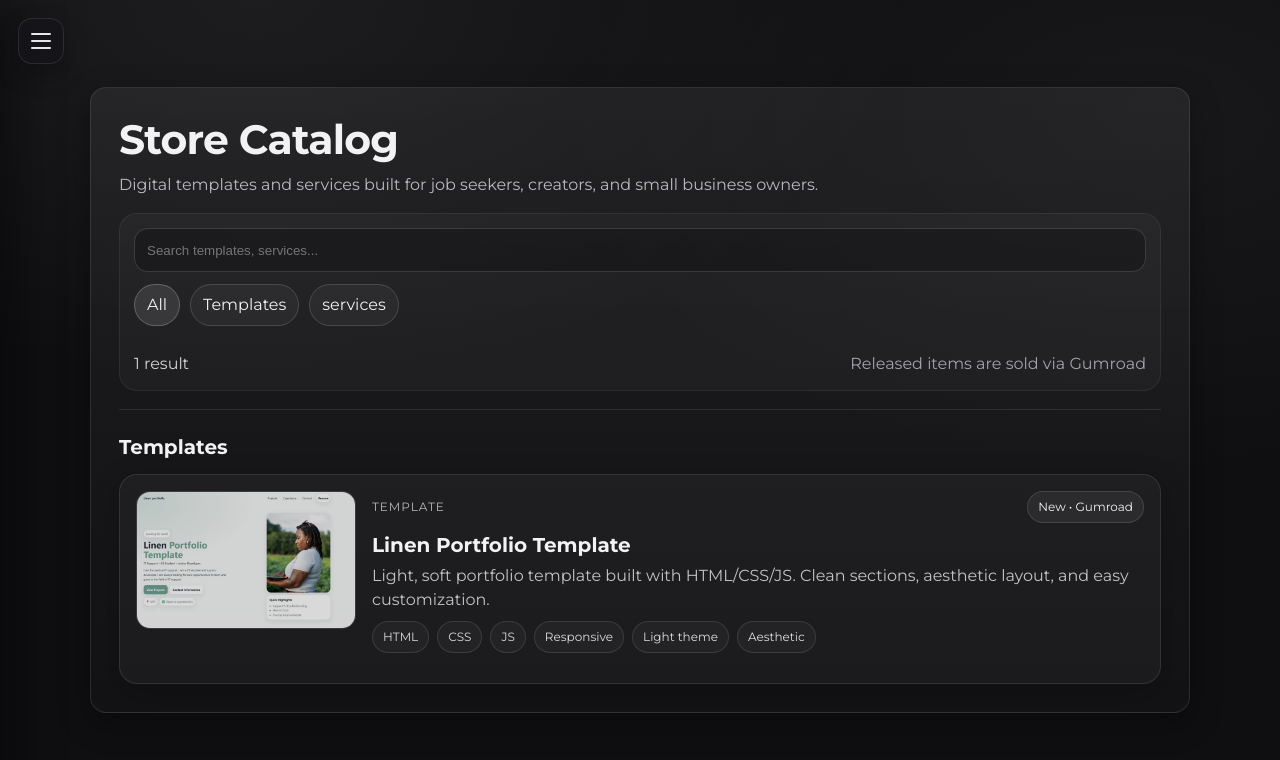
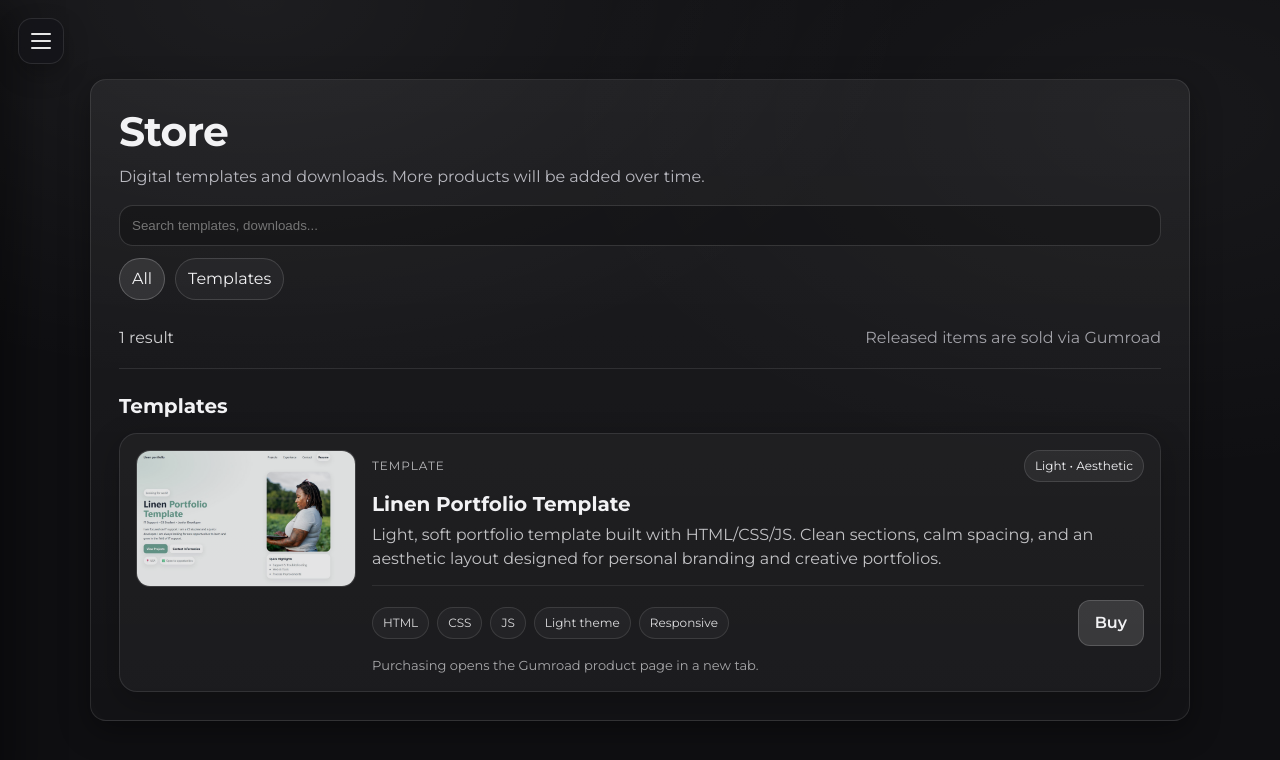
Before and after one commit to TylessiaW/Portfolio, a plain HTML site: page store.html in a window 1280 px wide. Drawn offline with Linux system fonts and the light colour scheme.

Commit message:
Add files via upload

```diff
--- a/assets/css/styles.css
+++ b/assets/css/styles.css
@@ -547,232 +547,87 @@ small {
   .exp-meta{ white-space: normal; }
 }
 
-/* Store page */
-.store-controls{
-  display: grid;
-  gap: 12px;
-  margin-top: 6px;
-}
+/* ==========================================================
+   Store product bottom row (tags + buy button)
+   ========================================================== */
 
-.store-search input{
-  width: 100%;
-  padding: 12px 12px;
-  border-radius: 14px;
-  border: 1px solid rgba(255,255,255,0.14);
-  background: rgba(0,0,0,0.25);
-  color: var(--text);
-}
-
-.store-filters{
+.product__tags{
   display: flex;
   flex-wrap: wrap;
-  gap: 10px;
-}
-
-.filter{
-  padding: 10px 12px;
-  border-radius: 999px;
-  border: 1px solid rgba(255,255,255,0.14);
-  background: rgba(255,255,255,0.05);
-  color: rgba(255,255,255,0.86);
-  cursor: pointer;
-  font-weight: 600;
-}
-
-.filter.active{
-  background: rgba(255,255,255,0.12);
-  border-color: rgba(255,255,255,0.20);
-}
-
-.store-grid{
-  display: grid;
-  gap: 14px;
-  grid-template-columns: repeat(3, minmax(0, 1fr));
-  margin-top: 14px;
-}
-
-@media (max-width: 980px){
-  .store-grid{ grid-template-columns: repeat(2, minmax(0, 1fr)); }
-}
-@media (max-width: 720px){
-  .store-grid{ grid-template-columns: 1fr; }
-}
-
-.product{
-  padding: 18px;
-  border-radius: 16px;
-  border: 1px solid rgba(255,255,255,0.10);
-  background: rgba(255,255,255,0.04);
-}
-
-.product-top{
-  display: flex;
-  justify-content: space-between;
-  align-items: center;
-  gap: 10px;
-  margin-bottom: 10px;
-}
-
-.product-tag{
-  font-size: 0.85rem;
-  opacity: 0.85;
-  padding: 6px 10px;
-  border-radius: 999px;
-  border: 1px solid rgba(255,255,255,0.12);
-  background: rgba(255,255,255,0.03);
-}
-
-.product-status{
-  font-size: 0.85rem;
-  opacity: 0.8;
-}
-
-.product-title{
-  font-size: 1.05rem;
-  margin-bottom: 8px;
-}
-
-.product-desc{
-  color: rgba(255,255,255,0.78);
-  line-height: 1.65;
-}
-
-.product-meta{
-  display: flex;
-  flex-wrap: wrap;
-  gap: 10px;
-  margin-top: 12px;
-}
-
-.product-actions{
-  margin-top: 14px;
-}
-
-.store-empty{
-  text-align: center;
-  margin-top: 18px;
-  padding: 18px;
-  border-radius: 16px;
-  border: 1px solid rgba(255,255,255,0.10);
-  background: rgba(255,255,255,0.03);
-}
-
-/* Accessible helper */
-.sr-only{
-  position:absolute;
-  width:1px;height:1px;
-  padding:0;margin:-1px;
-  overflow:hidden;clip:rect(0,0,0,0);
-  white-space:nowrap;border:0;
-}
-/* ===== Store page polish ===== */
-.store-grid { margin-top: 18px; }
-.store-card h3 { margin: 10px 0 6px; }
-.store-card p { margin: 0; max-width: 52ch; }
-
-.store-card .pill-row { margin-top: 12px; }
-.store-actions { margin-top: 16px; }
-
-@media (min-width: 900px){
-  .store-card { min-height: 240px; display:flex; flex-direction:column; }
-  .store-actions { margin-top:auto; }
-}
-.store-controls{
-  margin-top: 18px;
-  padding: 14px;
-  border-radius: 18px;
-  background: rgba(255,255,255,0.03);
-  border: 1px solid rgba(255,255,255,0.06);
-}
-
-.store-search{
-  height: 44px;
-  border-radius: 14px;
-}
-/* Better section spacing */
-.h2 { margin: 22px 0 12px; }
-.grid.grid-3 { gap: 16px; }
-
-/* Product card */
-.product{
-  display:grid;
-  grid-template-columns: 220px 1fr;
-  gap: 16px;
-  padding: 16px;
-  border-radius: 18px;
-  border: 1px solid rgba(255,255,255,.10);
-  background: rgba(255,255,255,.035);
-  box-shadow: 0 10px 30px rgba(0,0,0,.25);
-}
-
-@media (max-width: 780px){
-  .product{ grid-template-columns: 1fr; }
-}
-
-.product__media{ text-decoration:none; color: inherit; }
-.product__thumb{
-  border-radius: 14px;
-  aspect-ratio: 16 / 10;
-  background: rgba(255,255,255,.06);
-  border: 1px solid rgba(255,255,255,.10);
-  display:grid;
-  place-items:center;
-  font-size: 13px;
-  opacity: .85;
-}
-
-.product__top{
-  display:flex;
-  align-items:center;
-  justify-content:space-between;
-  gap: 12px;
-}
-
-.product__type{
-  font-size: 12px;
-  letter-spacing: .08em;
-  text-transform: uppercase;
-  opacity: .7;
-}
-
-.product__badge{
-  font-size: 12px;
-  padding: 6px 10px;
-  border-radius: 999px;
-  background: rgba(255,255,255,.06);
-  border: 1px solid rgba(255,255,255,.12);
-}
-
-.product__title{ margin: 10px 0 6px; font-size: 20px; }
-.product__desc{ margin: 0 0 10px; opacity: .78; line-height: 1.45; }
-
-.product__tags{
-  display:flex;
-  flex-wrap:wrap;
   gap: 8px;
-  margin-bottom: 14px;
+  margin: 0; /* important: remove old bottom spacing */
 }
 
 .tag{
   font-size: 12px;
   padding: 6px 10px;
   border-radius: 999px;
-  border: 1px solid rgba(255,255,255,.12);
-  background: rgba(255,255,255,.04);
-  opacity: .9;
+  border: 1px solid rgba(255,255,255,0.12);
+  background: rgba(255,255,255,0.04);
+  opacity: 0.9;
 }
 
-.product__actions{
-  display:flex;
-  gap: 10px;
+/* NEW: aligns tags (left) + buy button (right) */
+.product__bottom{
+  display: flex;
+  align-items: center;
+  justify-content: space-between;
+  gap: 16px;
+  margin-top: 14px;
   flex-wrap: wrap;
 }
 
-/* Make your buttons feel less chunky */
-.btn{ padding: 10px 14px; border-radius: 12px; }
+/* Buy button wrapper */
+.product__actions{
+  display: flex;
+  gap: 10px;
+  flex-wrap: wrap;
+  margin-top: 0; /* prevents floating / awkward spacing */
+}
 
+/* Slightly tighten button so it feels intentional */
+.product__actions .btn{
+  padding: 10px 16px;
+}
+
+/* Small explanatory text */
 .product__note{
-  margin-top: 8px;
+  margin-top: 10px;
   font-size: 13px;
-  opacity: .65;
+  opacity: 0.65;
+  max-width: 72ch;
 }
+.product__bottom{
+  display: flex;
+  align-items: center;
+  gap: 14px;
+  margin-top: 16px;
+  padding-top: 14px;
+  border-top: 1px solid rgba(255,255,255,0.08);
+}
+
+.product__tags{
+  display: flex;
+  flex-wrap: wrap;
+  gap: 8px;
+  margin: 0;
+  flex: 1;               /* ✅ tags take remaining space */
+}
+
+.product__buy{
+  margin-left: auto;     /* ✅ pushes buy to the end */
+  min-width: 92px;       /* ✅ consistent size */
+  text-align: center;
+  border-radius: 14px;
+  padding: 10px 18px;
+}
+
+@media (max-width: 780px){
+  .product__bottom{
+    flex-direction: column;
+    align-items: stretch;
+  }
+  .product__buy{
+    width: 100%;
+  }
+}
--- a/store.html
+++ b/store.html
@@ -9,14 +9,14 @@
   <link rel="preconnect" href="https://fonts.googleapis.com" />
   <link rel="preconnect" href="https://fonts.gstatic.com" crossorigin />
   <link href="https://fonts.googleapis.com/css2?family=Montserrat:wght@400;600;700&display=swap" rel="stylesheet" />
-
   <link rel="stylesheet" href="assets/css/styles.css" />
 
-  <!-- Store-only polish (no global CSS edits needed) -->
+  <!-- Store-only styling (safe, does not change global styles.css) -->
   <style>
     .store-controls{display:grid;gap:12px;margin-top:16px}
     .store-search{width:100%}
     .store-filters{display:flex;flex-wrap:wrap;gap:10px}
+
     .pill-btn{
       border:1px solid rgba(255,255,255,.14);
       background:rgba(255,255,255,.04);
@@ -29,11 +29,18 @@
     .pill-btn.is-active{background:rgba(255,255,255,.10);border-color:rgba(255,255,255,.22)}
     .is-hidden{display:none!important}
 
-    /* Section spacing */
+    .results-meta{
+      display:flex;
+      justify-content:space-between;
+      gap:12px;
+      margin-top: 14px;
+      opacity: .85;
+      flex-wrap:wrap;
+    }
+
     .store-section{margin-top:22px}
     .store-section .h2{margin:0 0 12px}
 
-    /* Product catalog card */
     .catalog{display:grid;gap:14px}
     .product{
       display:grid;
@@ -49,10 +56,6 @@
       .product{grid-template-columns:1fr}
     }
 
-    .product__media{
-      text-decoration:none;
-      color:inherit;
-    }
     .product__thumb{
       border-radius: 14px;
       aspect-ratio: 16 / 10;
@@ -61,7 +64,7 @@
       display:grid;
       place-items:center;
       font-size: 13px;
-      opacity: .88;
+      opacity: .9;
       overflow:hidden;
     }
     .product__thumb img{
@@ -69,7 +72,7 @@
       height:100%;
       object-fit:cover;
       display:block;
-      opacity:.95;
+      opacity:.98;
     }
 
     .product__top{
@@ -94,13 +97,13 @@
     }
 
     .product__title{margin:10px 0 6px;font-size:20px;line-height:1.25}
-    .product__desc{margin:0 0 10px;opacity:.78;line-height:1.45}
+    .product__desc{margin:0 0 10px;opacity:.78;line-height:1.5;max-width:70ch}
 
     .product__tags{
       display:flex;
       flex-wrap:wrap;
       gap:8px;
-      margin-bottom:14px;
+      margin:0; /* ✅ remove extra bottom margin so button row feels unified */
     }
     .tag{
       font-size: 12px;
@@ -111,22 +114,31 @@
       opacity:.9;
     }
 
-    .product__actions{display:flex;gap:10px;flex-wrap:wrap}
-    .btn{padding:10px 14px;border-radius:12px}
+    /* ✅ NEW: bottom row = tags left, buy button right */
+    .product__bottom{
+      display:flex;
+      align-items:center;
+      justify-content:space-between;
+      gap:16px;
+      margin-top:14px;
+      flex-wrap:wrap;
+    }
+
+    .product__actions{
+      display:flex;
+      gap:12px;
+      flex-wrap:wrap;
+      margin-top:0; /* ✅ no lonely spacing */
+    }
+
+    /* keep your existing button shape, just slightly tighter */
+    .btn{padding:10px 16px;border-radius:12px}
 
     .product__note{
-      margin-top: 8px;
+      margin-top: 10px;
       font-size: 13px;
       opacity: .65;
-    }
-
-    .results-meta{
-      display:flex;
-      justify-content:space-between;
-      gap:12px;
-      margin-top: 14px;
-      opacity: .85;
-      flex-wrap:wrap;
+      max-width: 72ch;
     }
 
     .sr-only{position:absolute;left:-9999px}
@@ -142,15 +154,16 @@
       <span class="bar"></span>
     </span>
   </button>
+
   <div id="site-overlay" class="site-overlay" aria-hidden="true"></div>
   <nav id="site-nav" class="site-nav" aria-label="Site"></nav>
 
   <main class="page">
     <div class="container">
       <section class="card card-pad">
-        <h1 class="h1">Store Catalog</h1>
+        <h1 class="h1">Store</h1>
         <p class="muted" style="margin-top:10px">
-          Digital templates and services built for job seekers, creators, and small business owners.
+          Digital templates and downloads. More products will be added over time.
         </p>
 
         <!-- Search + Filters -->
@@ -160,14 +173,13 @@
             id="storeSearch"
             class="input store-search"
             type="search"
-            placeholder="Search templates, services..."
+            placeholder="Search templates, downloads..."
             aria-label="Search store items"
           />
 
           <div class="store-filters" role="tablist" aria-label="Store filters">
             <button class="pill-btn is-active" data-filter="all" type="button">All</button>
             <button class="pill-btn" data-filter="templates" type="button">Templates</button>
-            <button class="pill-btn" data-filter="guides" type="button">services</button>
           </div>
 
           <div class="results-meta">
@@ -185,12 +197,12 @@
           <div class="catalog">
             <!-- Linen -->
             <article class="product store-item" data-type="templates" data-title="Linen Portfolio Template">
-              <!-- No preview link: thumbnail is just visual -->
               <div class="product__media" aria-hidden="true">
                 <div class="product__thumb">
                   <img
                     src="StoreCatalog Thumbnails/Linen/Linen Portfolio Thumbnail.jpg"
                     alt="Linen Portfolio Template preview"
+                    loading="lazy"
                   />
                 </div>
               </div>
@@ -198,35 +210,59 @@
               <div class="product__content">
                 <div class="product__top">
                   <span class="product__type">Template</span>
-                  <span class="product__badge">New • Gumroad</span>
+                  <span class="product__badge">Light • Aesthetic</span>
                 </div>
 
                 <h3 class="product__title">Linen Portfolio Template</h3>
                 <p class="product__desc">
-                  Light, soft portfolio template built with HTML/CSS/JS. Clean sections,
-                 aesthetic layout, and easy customization.
+                  Light, soft portfolio template built with HTML/CSS/JS. Clean sections, calm spacing,
+                  and an aesthetic layout designed for personal branding and creative portfolios.
                 </p>
 
+                <!-- ✅ Tags + Buy on one row -->
+                <div class="product__bottom">
                   <div class="product__tags">
                     <span class="tag">HTML</span>
                     <span class="tag">CSS</span>
                     <span class="tag">JS</span>
+                    <span class="tag">Light theme</span>
                     <span class="tag">Responsive</span>
-                  <span class="tag">Light theme</span>
-                  <span class="tag">Aesthetic</span>
                   </div>
+
+                  <div class="product__actions">
+                    <a
+                      class="btn primary"
+                      href="https://tylessia.gumroad.com/l/Linen-Portfolio?_gl=1*1cf4hp6*_ga*MTQ0NDc4MDMxNi4xNzY2MDg4Njkw*_ga_6LJN6D94N6*czE3NjYwOTczNzYkbzMkZzEkdDE3NjYxMDEyMTUkajU3JGwwJGgw"
+                      target="_blank"
+                      rel="noopener"
+                    >
+                      Buy
+                    </a>
+                  </div>
+                </div>
+
+                <p class="product__note">
+                  Purchasing opens the Gumroad product page in a new tab.
+                </p>
+              </div>
+            </article>
+          </div>
+        </div>
+
+      </section>
+    </div>
+  </main>
+
+  <!-- Global nav -->
+  <script src="assets/js/site.js" defer></script>
+
+  <!-- Store filter + results count -->
   <script>
     (() => {
       const search = document.getElementById("storeSearch");
       const count = document.getElementById("resultCount");
       const filterBtns = Array.from(document.querySelectorAll(".pill-btn"));
       const items = Array.from(document.querySelectorAll(".store-item"));
-
-  // If these log 0, your IDs/classes don't match your HTML
-  console.log("storeSearch:", !!search);
-  console.log("resultCount:", !!count);
-  console.log("pill-btn count:", filterBtns.length);
-  console.log("store-item count:", items.length);
 
       let active = "all";
 
@@ -235,8 +271,8 @@
         let visible = 0;
 
         items.forEach((el) => {
-      const type = (el.getAttribute("data-type") || "").toLowerCase();
-      const title = (el.getAttribute("data-title") || "").toLowerCase();
+          const type = (el.dataset.type || "").toLowerCase();
+          const title = (el.dataset.title || "").toLowerCase();
           const text = (el.textContent || "").toLowerCase();
 
           const okType = (active === "all") || (type === active);
@@ -250,22 +286,19 @@
         if (count) count.textContent = `${visible} result${visible === 1 ? "" : "s"}`;
       }
 
-  // Pills
       filterBtns.forEach((btn) => {
         btn.addEventListener("click", () => {
           filterBtns.forEach((b) => b.classList.remove("is-active"));
           btn.classList.add("is-active");
-      active = (btn.getAttribute("data-filter") || "all").toLowerCase();
+          active = (btn.dataset.filter || "all").toLowerCase();
           apply();
         });
       });
 
-  // Search
       if (search) search.addEventListener("input", apply);
 
-  // Run once immediately (NO DOMContentLoaded dependency)
       apply();
     })();
   </script>
-
-<script src="assets/js/site.js" defer></script>
+</body>
+</html>
```
Also changed, not shown: projects.html (+3 -2 lines). Lines whose indentation alone changed are shown as unchanged.
